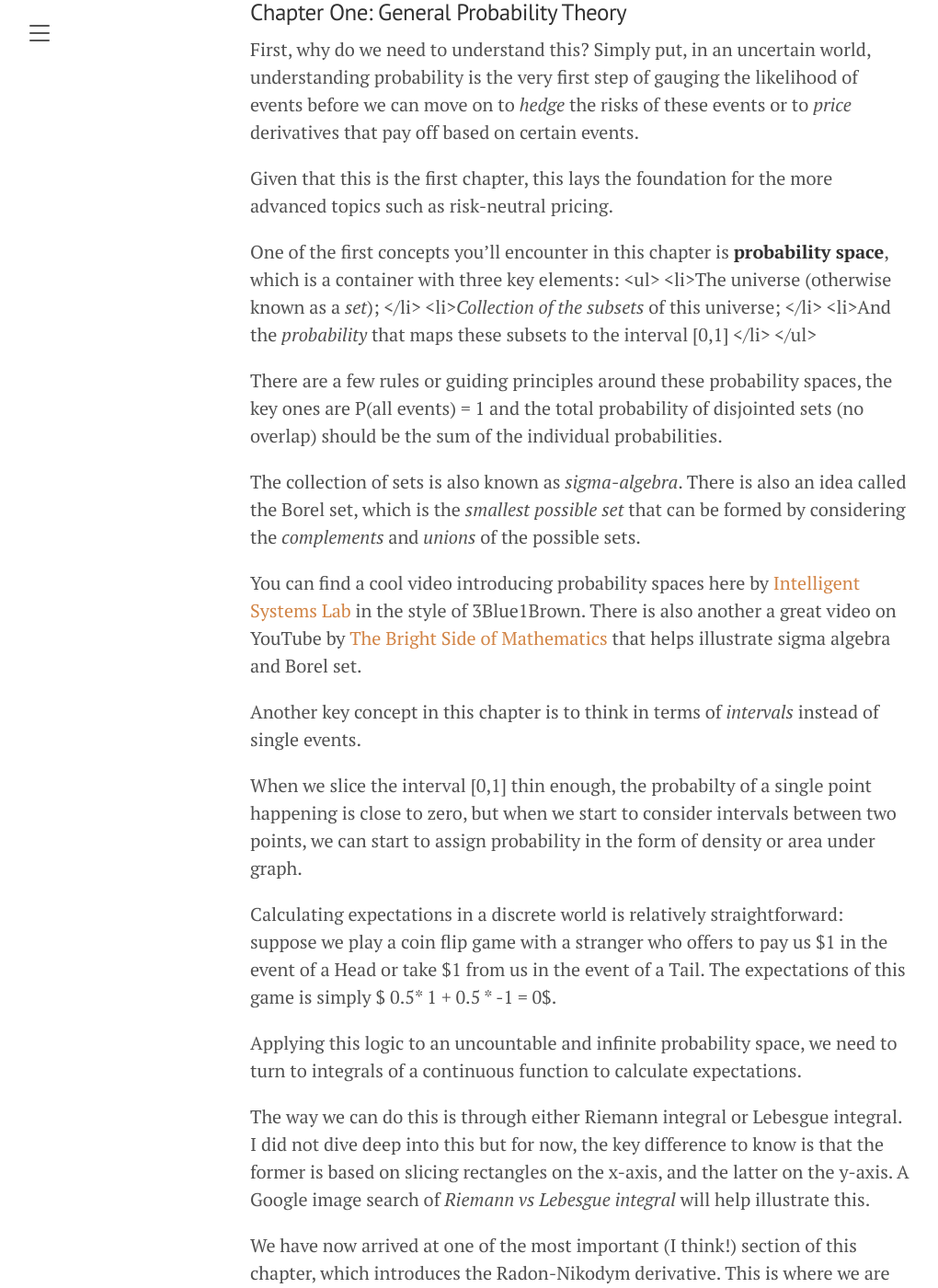
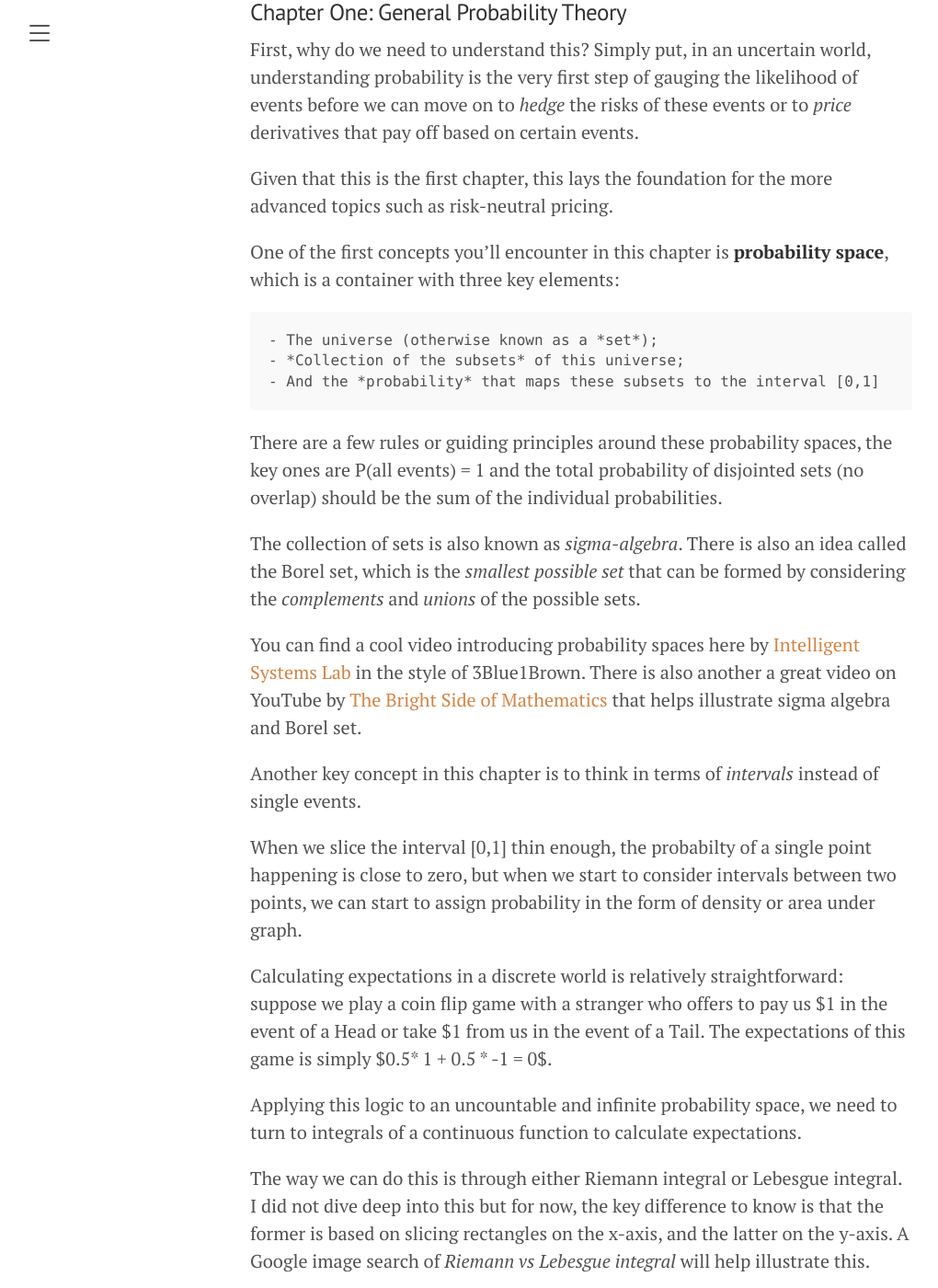
Before and after one commit to quantmuse/quantmuse-site, a Jekyll site: the page built from _posts/2022-08-03-general-prob-theory.markdown, in a window 1280 px wide and 1400 px high, scrolled down 976 px. Shown: the whole window at 92% size, without its empty margins (8-1028 px from the left). Built offline with Jekyll 4.4.1, drawn with Linux system fonts in a browser that asks for light colours; some of the changed text lies outside the part shown.

```diff
--- a/_posts/2022-08-03-general-prob-theory.markdown
+++ b/_posts/2022-08-03-general-prob-theory.markdown
@@ -25,11 +25,10 @@ First, why do we need to understand this? Simply put, in an uncertain world, und
 Given that this is the first chapter, this lays the foundation for the more advanced topics such as risk-neutral pricing.
 
 One of the first concepts you'll encounter in this chapter is **probability space**, which is a container with three key elements:
-    <ul>
-    <li>The universe (otherwise known as a *set*); </li>
-    <li>*Collection of the subsets* of this universe; </li>
-    <li>And the *probability* that maps these subsets to the interval [0,1] </li>
-    </ul>
+
+    - The universe (otherwise known as a *set*);
+    - *Collection of the subsets* of this universe;
+    - And the *probability* that maps these subsets to the interval [0,1]
 
 There are a few rules or guiding principles around these probability spaces, the key ones are P(all events) = 1 and the total probability of disjointed sets (no overlap) should be the sum of the individual probabilities.
 
@@ -41,7 +40,7 @@ Another key concept in this chapter is to think in terms of *intervals* instead
 
 When we slice the interval [0,1] thin enough, the probabilty of a single point happening is close to zero, but when we start to consider intervals between two points, we can start to assign probability in the form of density or area under graph.
 
-Calculating expectations in a discrete world is relatively straightforward: suppose we play a coin flip game with a stranger who offers to pay us $1 in the event of a Head or take $1 from us in the event of a Tail. The expectations of this game is simply $ 0.5* 1 + 0.5 * -1 = 0$.
+Calculating expectations in a discrete world is relatively straightforward: suppose we play a coin flip game with a stranger who offers to pay us $1 in the event of a Head or take $1 from us in the event of a Tail. The expectations of this game is simply $0.5* 1 + 0.5 * -1 = 0$.
 
 Applying this logic to an uncountable and infinite probability space, we need to turn to integrals of a continuous function to calculate expectations.
 
@@ -49,7 +48,10 @@ The way we can do this is through either Riemann integral or Lebesgue integral.
 
 We have now arrived at one of the most important (I think!) section of this chapter, which introduces the Radon-Nikodym derivative. This is where we are introduced to the two different worlds -- one **real** and one termed **risk-netural** -- that have separate probability spaces.
 
-The Radon-Nikodym derivative is the link connecting these two, and is basically the ratio of the different probabilities/densities. Formally, the formula is $Z = d\hat{P}/ dP$, where $\hat{P}$ represents the risk-netural probability.
+The Radon-Nikodym derivative is the link connecting these two, and is basically the ratio of the different probabilities/densities.
+
+Formally, the formula is:
+ $$\Z = d\hat{P}/dP$$, where $\hat{P}$ represents the risk-netural probability.
 
 An excellent blogpost by [YouFinance](https://youfinanceblog.wordpress.com/2018/03/31/the-radon-nikodym-derivative/) explains this clearly.
 
```
